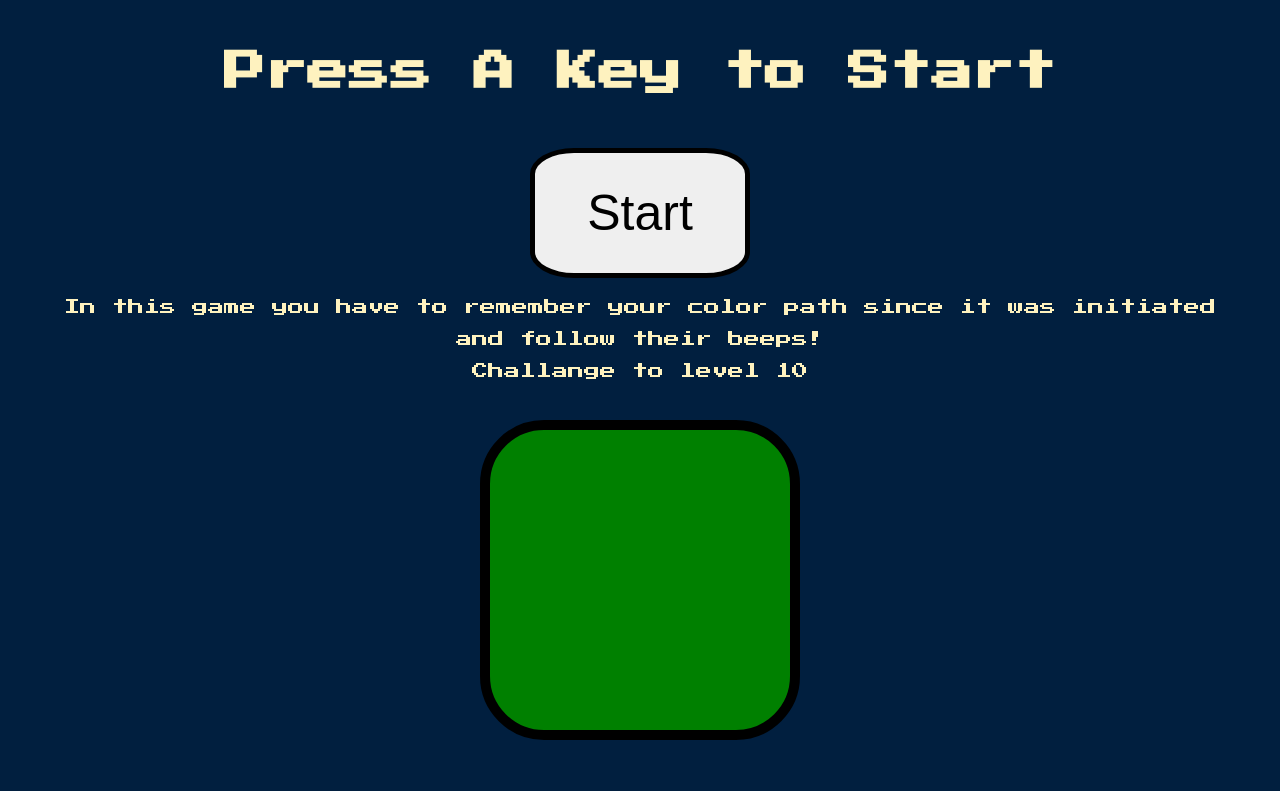
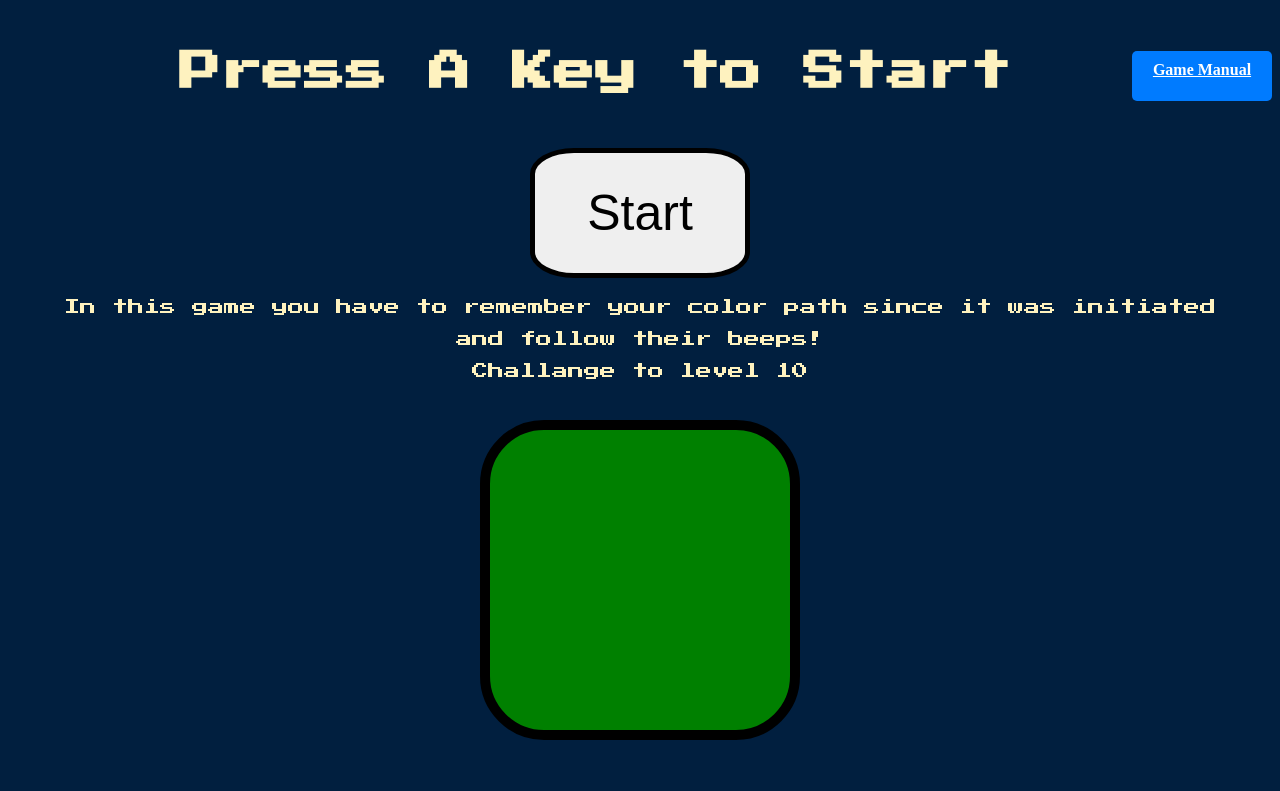
Before and after one commit to shoaibisa/simaonGames, a plain HTML site: page index.html in a window 1280 px wide. Shown: the top 791 px of the page. Drawn offline with nearby package versions, Linux system fonts and the light colour scheme.

Commit message:
for manual

```diff
--- a/index.html
+++ b/index.html
@@ -10,6 +10,7 @@
 
 <body>
 
+    <a class="button" href="Manual.html" >Game Manual  </a>
   <h1 id="level-title">Press A Key to Start</h1>
   <button class="btn1" type="button" name="button">Start</button>
 
```
